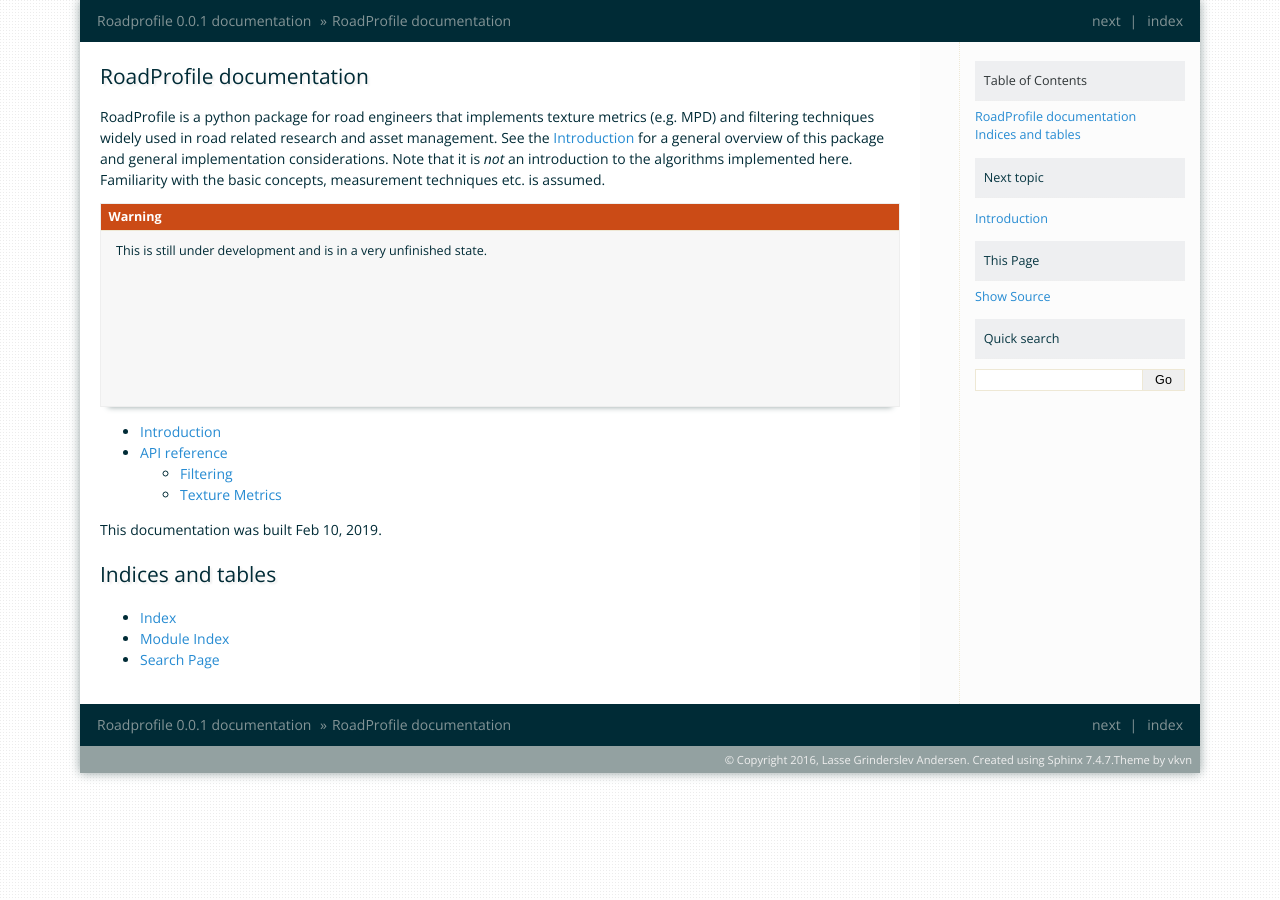
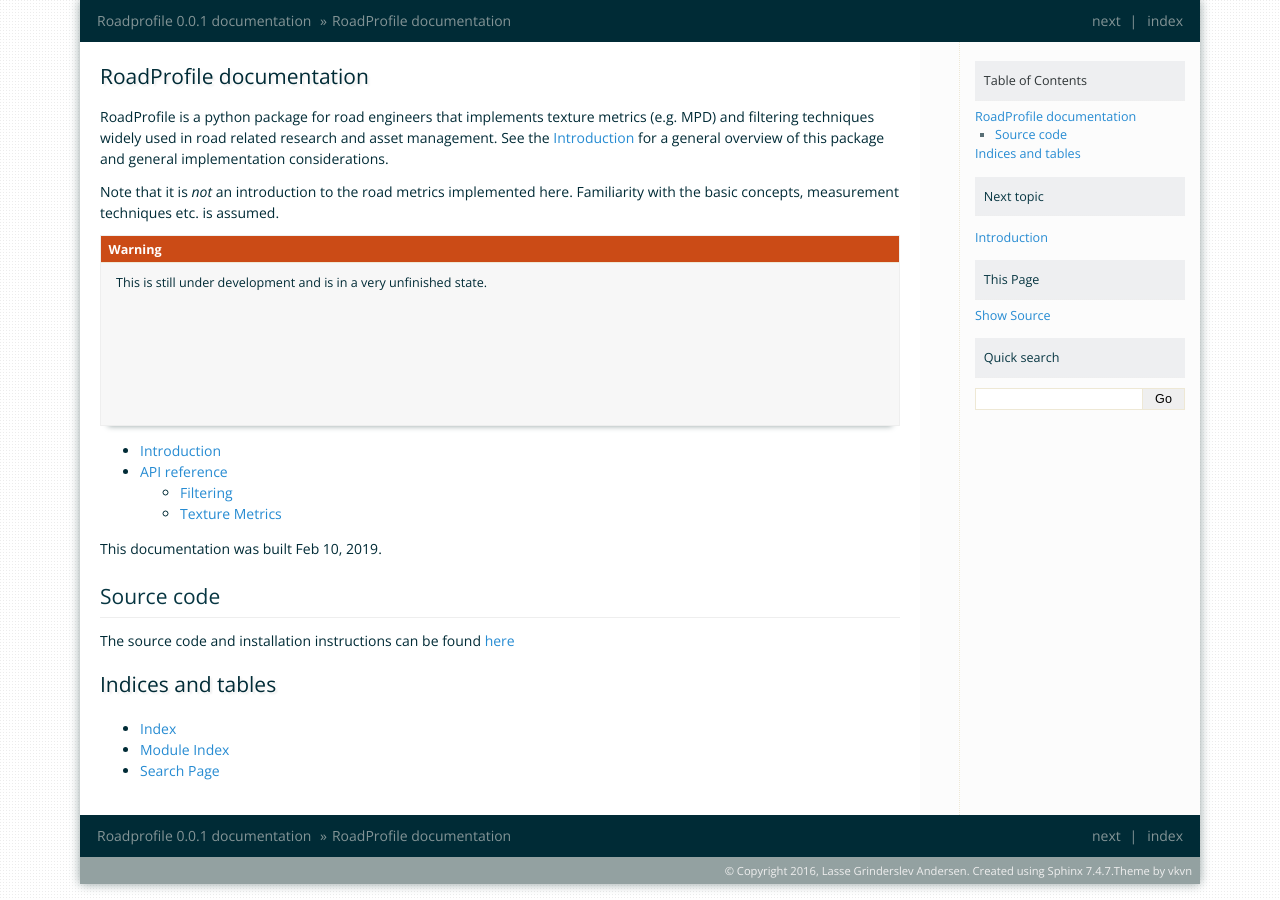
Before and after one commit to roadtools/roadprofile, a Sphinx documentation site: the page built from docs/index.rst, in a window 1280 px wide. Built offline with Sphinx 7.4.7, drawn with Linux system fonts in a browser that asks for light colours.

```diff
--- a/docs/api_reference.rst
+++ b/docs/api_reference.rst
@@ -7,7 +7,7 @@ API reference
 This is the entire list of modules, classes, functions and minor objects used in RoadProfile.
 
 Filtering
----------
+=========
 Filtering algorithms that can remove interpolate invalid readings, detect outliers, perform frequency band filtering and enveloping.
 
 .. currentmodule:: roadprofile
@@ -19,7 +19,7 @@ Filtering algorithms that can remove interpolate invalid readings, detect outlie
 
 
 Texture Metrics
----------------
+===============
 Texture metrics that can be calculated from a texture profile.
 
 .. autofunction:: calculate_mpd
--- a/docs/index.rst
+++ b/docs/index.rst
@@ -5,9 +5,10 @@ RoadProfile documentation
 RoadProfile is a python package for road engineers that implements texture metrics
 (e.g. MPD) and filtering techniques widely used in road related research and asset management.
 See the :ref:`introduction` for a general overview of this package and general
-implementation considerations. Note that it is *not* an introduction
-to the algorithms implemented here. Familiarity with the basic concepts, measurement
-techniques etc. is assumed.
+implementation considerations.
+
+Note that it is *not* an introduction to the road metrics implemented here.
+Familiarity with the basic concepts, measurement techniques etc. is assumed.
 
 .. warning::
     This is still under development and is in a very unfinished state.
@@ -22,6 +23,10 @@ techniques etc. is assumed.
 
 This documentation was built |today|.
 
+Source code
+-----------
+The source code and installation instructions can be found `here <https://github.com/roadtools/roadprofile/>`_
+
 Indices and tables
 ==================
 
```
Also changed, not shown: README.md (+11 -3 lines).
